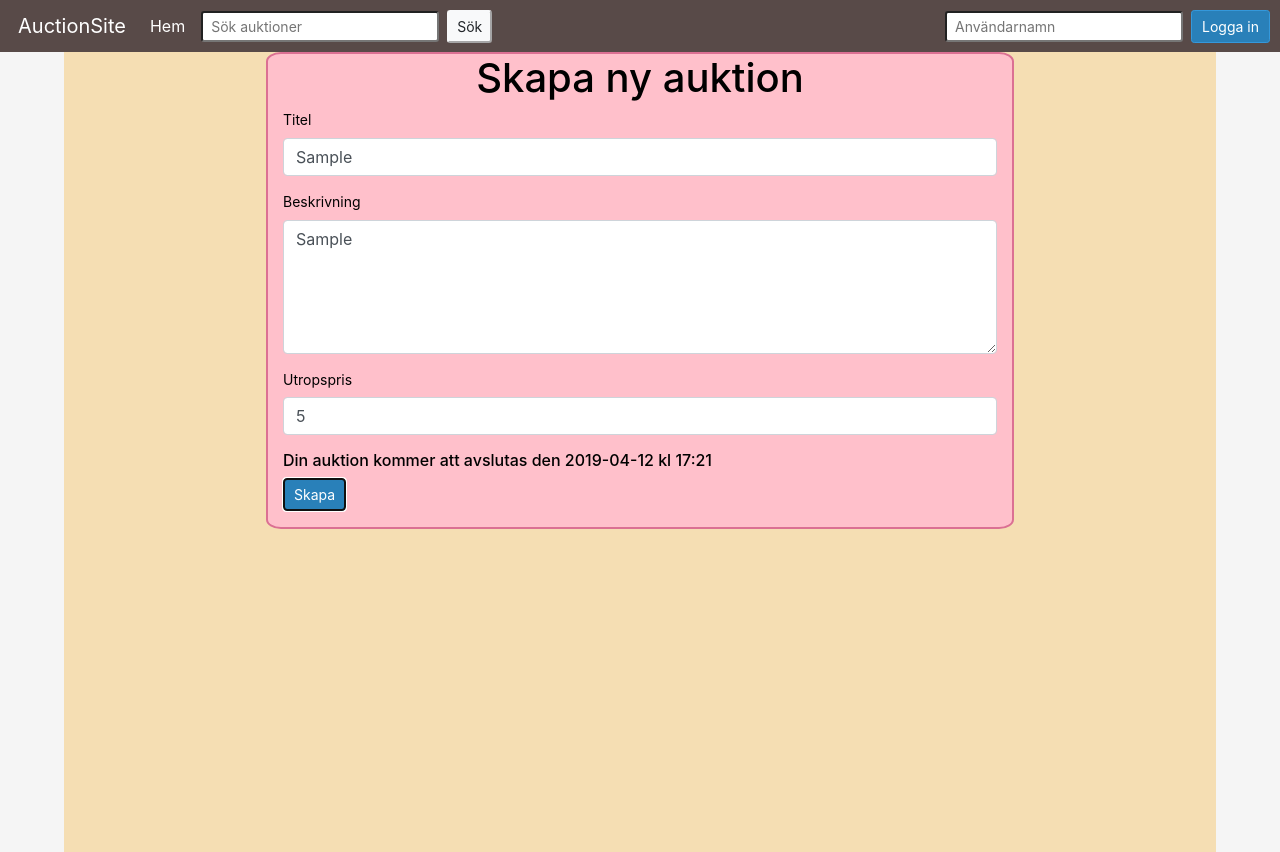
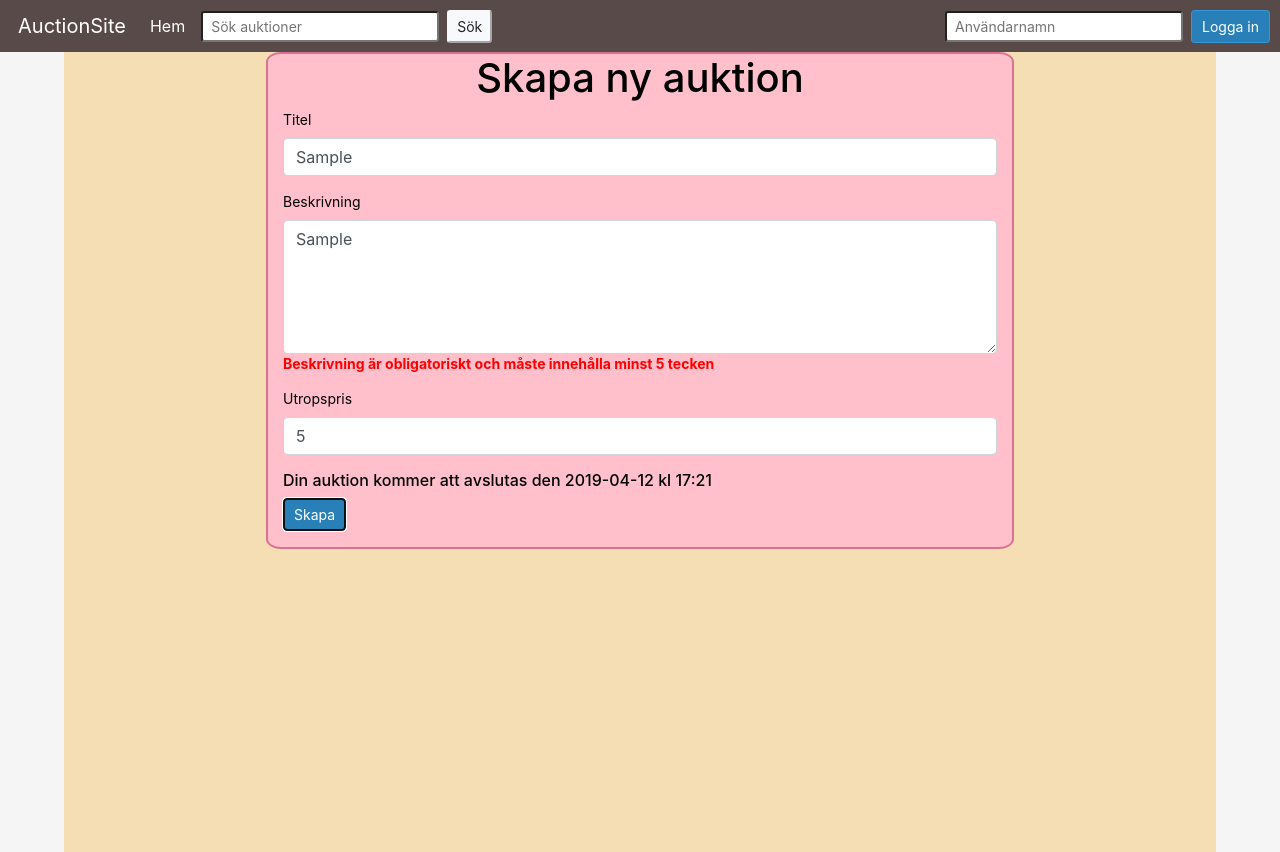
Before and after one commit to Ronnehag/Nackowski2000, a React (Create React App) app: page /newauction in a window 1280 px wide. Both pictures are taken after typing "Sample", "Sample", "5" into the empty fields and a click on the button "Skapa". Built offline with nearby package versions, Linux system fonts and the light colour scheme.

Commit message:
Fixat valideringen

```diff
--- a/src/components/Auctions/CreateNewAuction.js
+++ b/src/components/Auctions/CreateNewAuction.js
@@ -23,8 +23,7 @@ class CreateNewAuction extends Component {
         Utropspris: 0,
         errors: {
             Titel: "",
-            Beskrivning: "",
-            SlutDatum: ""
+            Beskrivning: ""
         }
     };
 
@@ -35,11 +34,18 @@ class CreateNewAuction extends Component {
         });
         let errors = this.state.errors;
 
-        switch(event.target.name)
-        {
+        switch (event.target.name) {
             case "Titel":
-                errors.Titel = event.target.value.length < 0 && event.target.value.length > 5 ? "" : "Titel är obligatoriskt måste innehålla minst 5 tecken"
-                errors.Titel = event.target.value.length < 50 ? "" : "Titeln får vara max 50 tecken lång"
+                if (event.target.value.length > 50) {
+                    errors.Titel = "Titeln får vara max 50 tecken lång"
+                }
+
+                else if (event.target.value.length > 0 && event.target.value.length < 5) {
+                    errors.Titel = "Titel är obligatoriskt måste innehålla minst 5 tecken";
+                }
+                else {
+                    errors.Titel = "";
+                }
                 break;
             case "Beskrivning":
                 errors.Beskrivning = event.target.value.length < 0 && event.target.value.length > 5 ? "" : "Beskrivning är obligatoriskt och måste innehålla minst 5 tecken"
@@ -48,15 +54,15 @@ class CreateNewAuction extends Component {
                 break;
         };
 
-        this.setState({errors, [event.target.name]: event.target.value})
+        this.setState({ errors, [event.target.name]: event.target.value });
+        console.log(this.state.errors);
     }
 
     handleSubmit = (event) => {
         event.preventDefault();
         // TODO: Validering så man inte kan submitta en tom form
 
-        if(formValid(this.state.errors))
-        {
+        if (formValid(this.state.errors)) {
             this.setState({
                 Utropspris: parseInt(this.state.Utropspris),
                 StartDatum: moment().format("YYYY-MM-DDTHH:mm:ss"),
@@ -67,7 +73,7 @@ class CreateNewAuction extends Component {
                 this.props.history.push({ pathname: "/" });
             });
         }
-        else{
+        else {
             //EJ korrekt ifyllt formulär
         }
 
@@ -85,6 +91,8 @@ class CreateNewAuction extends Component {
         const endDate = moment(this.state.SlutDatum).format("YYYY-MM-DD");
         const endTime = moment(this.state.SlutDatum).format("HH:mm");
 
+        const {errors} = this.state;
+
         return (
             <div className="createAuctionContainer">
                 <div className="col-12 col-sm-12 col-md-8 offset-md-2 offset-lg-2 col-lg-8 createAuctionForm">
@@ -93,10 +101,12 @@ class CreateNewAuction extends Component {
                         <div className="form-group">
                             <label htmlFor="titel">Titel</label>
                             <input type="text" onChange={this.handleChange} name="Titel" id="titel" className="form-control" required />
+                            {errors.Titel.length > 0 && (<span className="errorMessage">{errors.Titel}</span>)}
                         </div>
                         <div className="form-group">
                             <label htmlFor="beskrivning">Beskrivning</label>
                             <textarea onChange={this.handleChange} className="form-control" name="Beskrivning" id="beskrivning" rows="5" required ></textarea>
+                            {errors.Beskrivning.length > 0 && (<span className="errorMessage">{errors.Beskrivning}</span>)}
                         </div>
                         <div className="form-group">
                             <label htmlFor="utropspris">Utropspris</label>
--- a/src/index.css
+++ b/src/index.css
@@ -123,3 +123,8 @@ img{
 #noAuctionsText h3{
   margin-top: 20px;
 }
+
+.errorMessage{
+  color: red;
+  font-weight: bold;
+}
```
